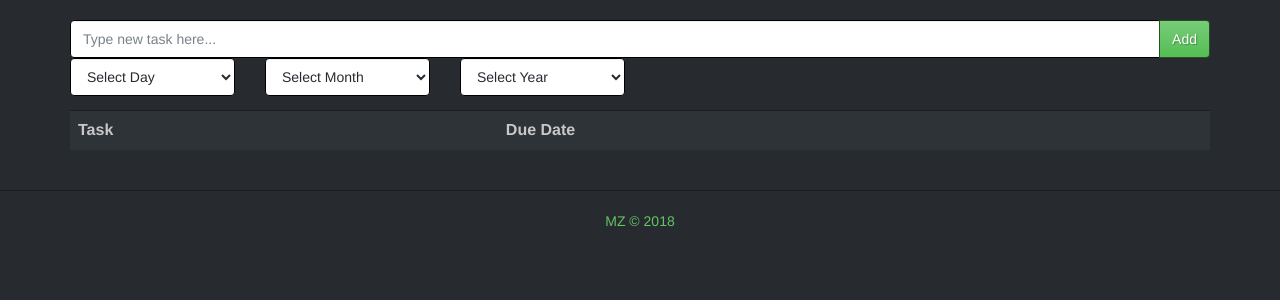
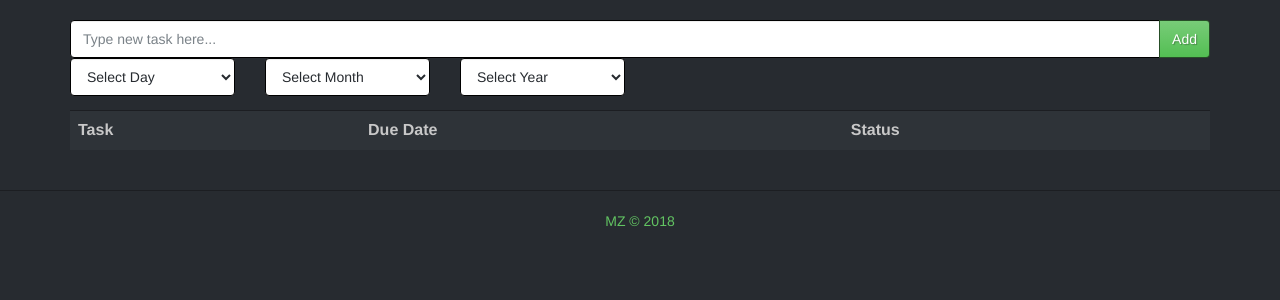
Before and after one commit to mzwae/ci-todo, a CodeIgniter app: page /ci-todo/index.php/tasks/index in a window 1280 px wide. Shown: the part 52-352 px from the top of the page. Run offline with CodeIgniter, Linux system fonts and the light colour scheme; data that the repository does not hold is empty.

Commit message:
added task status column

```diff
--- a/application/views/tasks/view.php
+++ b/application/views/tasks/view.php
@@ -49,6 +49,7 @@
   <tr>
     <td><b>Task</b></td>
     <td><b>Due Date</b></td>
+    <td><b>Status</b></td>
   </tr>
   <?php foreach ($query->result() as $row): ?>
     <?php
@@ -72,6 +73,10 @@
     </td>
     <td width="20%"><?php echo date_format(date_create($row->task_due_date), 'd/M/Y');?></td>
     <td width="10%">
+      <?php if($row->task_status == 'todo'){echo anchor('tasks/status/done/'.$row->task_id, 'Done');} ?>
+      <?php if($row->task_status == 'done'){echo anchor('tasks/status/todo/'.$row->task_id, 'Undone');} ?>
+    </td>
+    <td width="10%">
       <a href="tasks/delete/<?=$row->task_id?>">Delete</a>
     </td>
 </tr>
```
